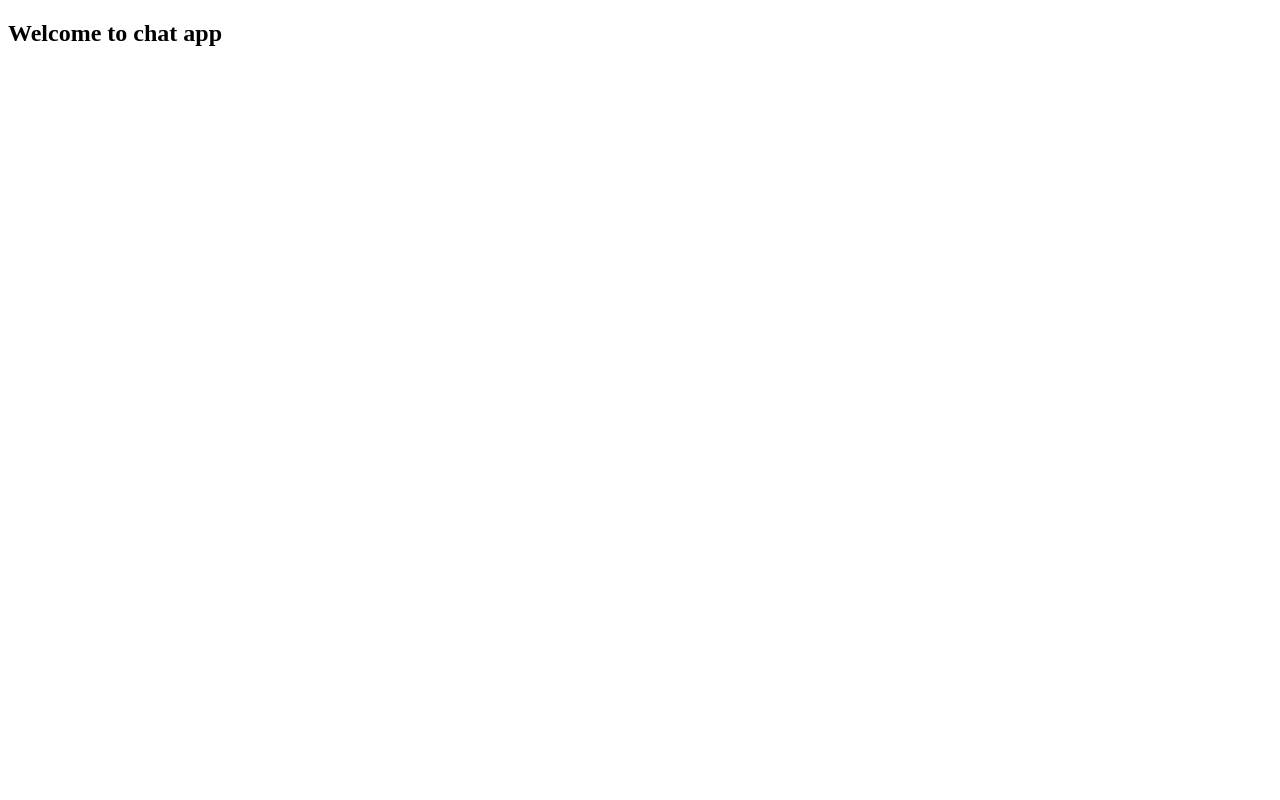
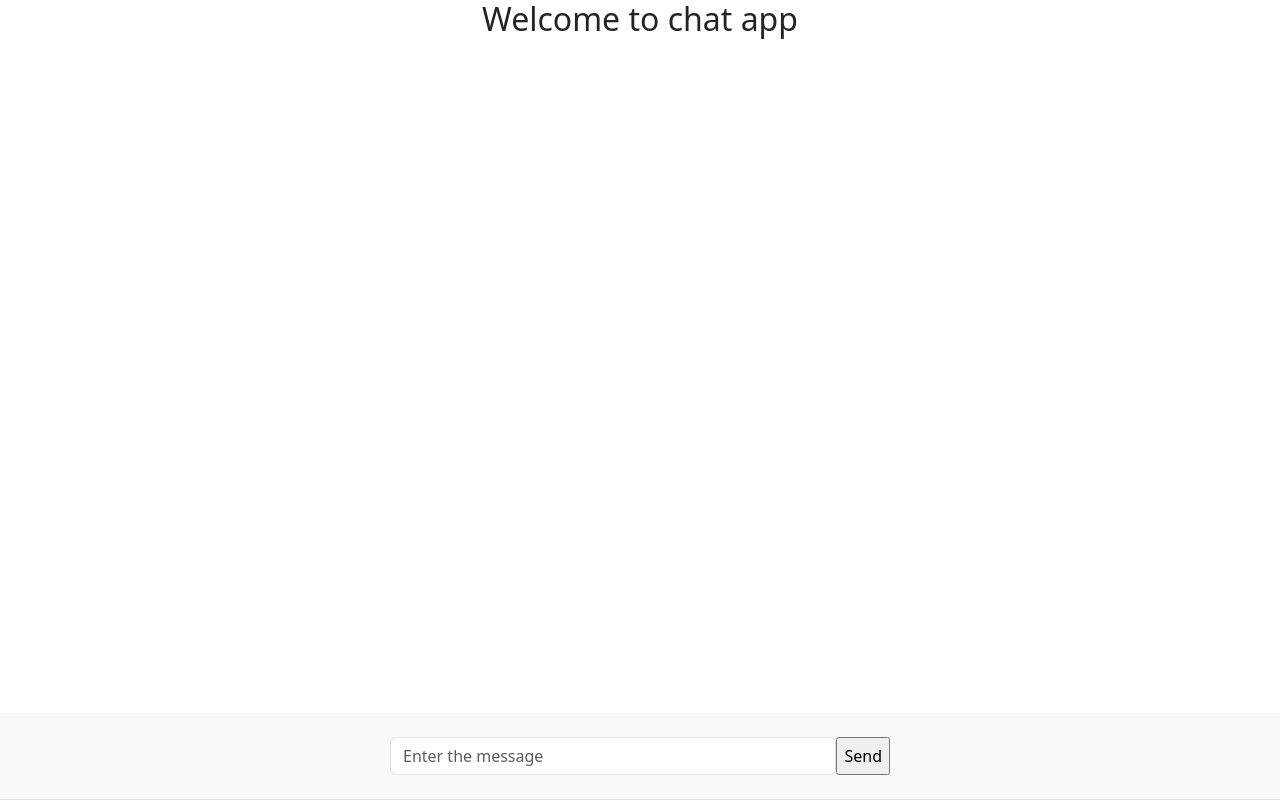
Before and after one commit to lohith-dev/chat-app, a website: page chatapp.html in a window 1280 px wide. Drawn offline with nearby package versions, Linux system fonts and the light colour scheme.

Commit message:
chat page created

```diff
--- a/chatapp.html
+++ b/chatapp.html
@@ -1,8 +1,50 @@
 <!DOCTYPE html>
     <html>
-        <body>
+        <head>
+            <link href="https://cdn.jsdelivr.net/npm/bootstrap@5.3.1/dist/css/bootstrap.min.css" rel="stylesheet" integrity="sha384-4bw+/aepP/YC94hEpVNVgiZdgIC5+VKNBQNGCHeKRQN+PtmoHDEXuppvnDJzQIu9" crossorigin="anonymous">
+            <script src="https://cdn.jsdelivr.net/npm/bootstrap@5.3.1/dist/js/bootstrap.bundle.min.js" integrity="sha384-HwwvtgBNo3bZJJLYd8oVXjrBZt8cqVSpeBNS5n7C8IVInixGAoxmnlMuBnhbgrkm" crossorigin="anonymous"></script>
+            <script src="https://cdnjs.cloudflare.com/ajax/libs/axios/0.19.0/axios.min.js"></script>
+        </head>
+        <style>
+            body{ min-height: 100vh; margin:0; }
+            body{
+                display: flex;
+                flex-direction: column;
+            }
+            .chatcont{
+                 flex-grow: 1;
+                 display: flex;
+                 justify-content: center;
+            }
+            .footcont{
+                 min-height:50px
+            }
+            .chatsend{
+                width: 500px;
+            }
+        </style>
+        <body >
 
-            <h2>Welcome to chat app</h2>
+
+                <div class="container chatcont" >
+                    <!-- <div class="chat"> -->
+                        <h2>Welcome to chat app</h2>
+                    <!-- </div> -->
+                </div>
+                <footer class=" text-lg-start bg-body-tertiary text-muted ">
+                    <section class="d-flex footr justify-content-center align-items-center p-4 border-bottom">
+
+                       <div class="d-flex chatsend">
+                        <div class="form-group flex-grow-1">
+                            <!-- <label for="exampleInputEmail1">Email address</label> -->
+                            <input type="email" class="form-control" id="exampleInputEmail1" aria-describedby="emailHelp" placeholder="Enter the message">
+                            <!-- <small id="emailHelp" class="form-text text-muted">We'll never share your email with anyone else.</small> -->
+                          </div>
+                        <input type="submit"  id ="sub-button" class="subut" value="Send">
+                       </div>
+
+                    </section>
+                </footer>
 
         </body>
 </html>
```
